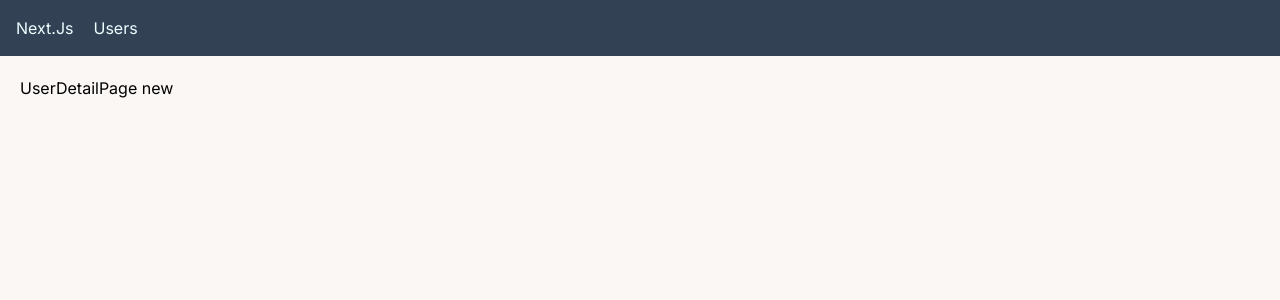
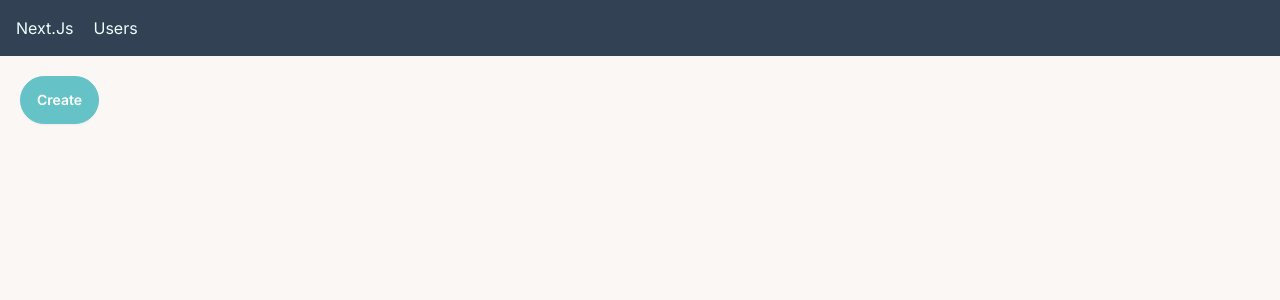
Before and after one commit to rajat0208/next-app, a Next.js app: page /users/new in a window 1280 px wide. Shown: the top 300 px of the page. Built offline with nearby package versions, Linux system fonts and the light colour scheme.

Commit message:
programmatic navigation

```diff
--- /dev/null
+++ b/app/users/new/page.tsx
@@ -0,0 +1,14 @@
+'use client'
+import React from 'react'
+import { useRouter } from 'next/navigation'
+
+const NewUserPage = () => {
+    const router=useRouter();
+  return (
+    <div
+    className='btn btn-primary text-white'
+    onClick={()=> router.push('/users')}>Create</div>
+  )
+}
+
+export default NewUserPage
--- a/app/users/page.tsx
+++ b/app/users/page.tsx
@@ -1,5 +1,6 @@
 import React from 'react'
 import UserTable from './userTable'
+import Link from 'next/link'
 
 interface props{
   searchParams :{sortOrder: string}
@@ -12,6 +13,7 @@
   return (
     <>
       <h1>Users</h1>
+      <Link href="/users/new" className='btn'>Add User</Link>
       <UserTable sortOrder={sortOrder}/>
     </>
   )
```
